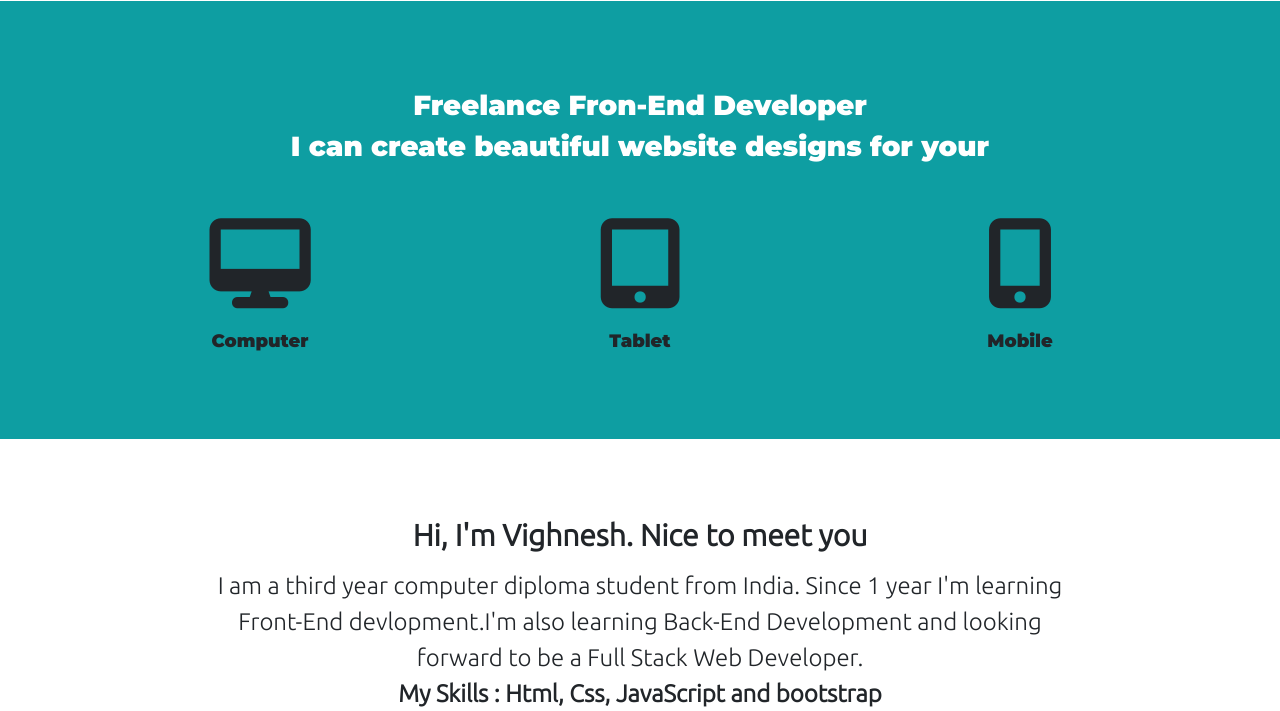
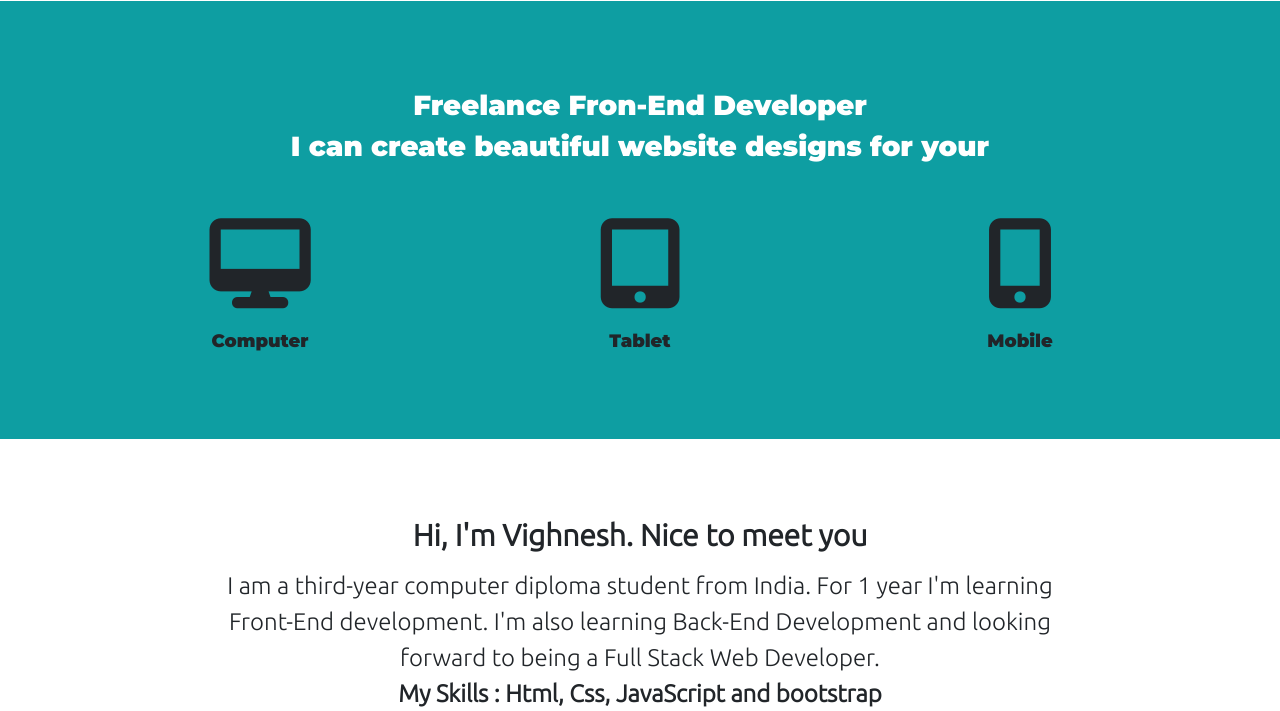
Before and after one commit to VighneshManjrekar/Portfolio, a plain HTML site: page index.html in a window 1280 px wide. Shown: the part 89-800 px from the top of the page. Drawn offline with nearby package versions, Linux system fonts and the light colour scheme.

Commit message:
Update index.html

```diff
--- a/index.html
+++ b/index.html
@@ -81,9 +81,7 @@
         <div class="jumbotron jumbotron-fluid">
             <div class="container">
                 <h1 class="skill-heading">Hi, I'm Vighnesh. Nice to meet you</h1>
-                <p class="skill-text">I am a third year computer diploma student from India. Since 1 year I'm learning
-                    Front-End devlopment.I'm also learning Back-End Development and looking forward to be a Full Stack
-                    Web Developer.<br>
+                <p class="skill-text">I am a third-year computer diploma student from India. For 1 year I'm learning Front-End development. I'm also learning Back-End Development and looking forward to being a Full Stack Web Developer.<br>
                 <p class="skill-text skill-heading"> My Skills : Html, Css, JavaScript and bootstrap</p>
                 </p>
             </div>
```
